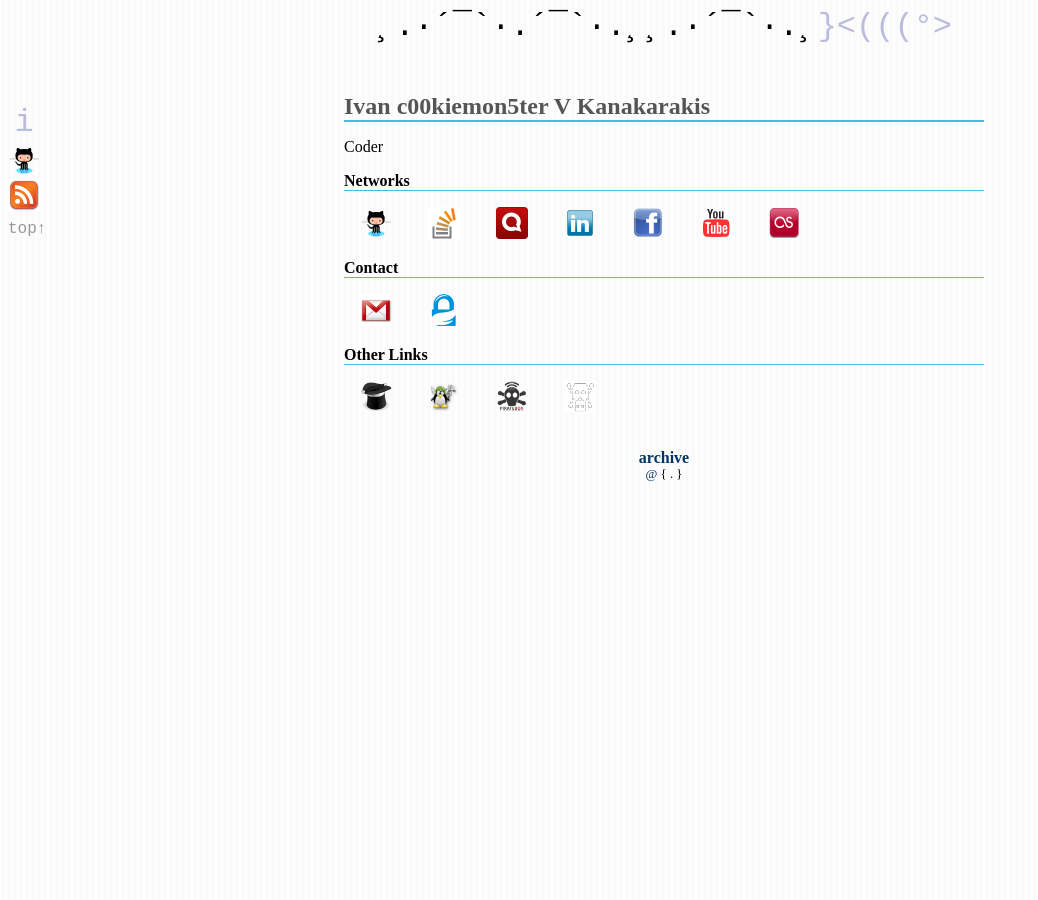
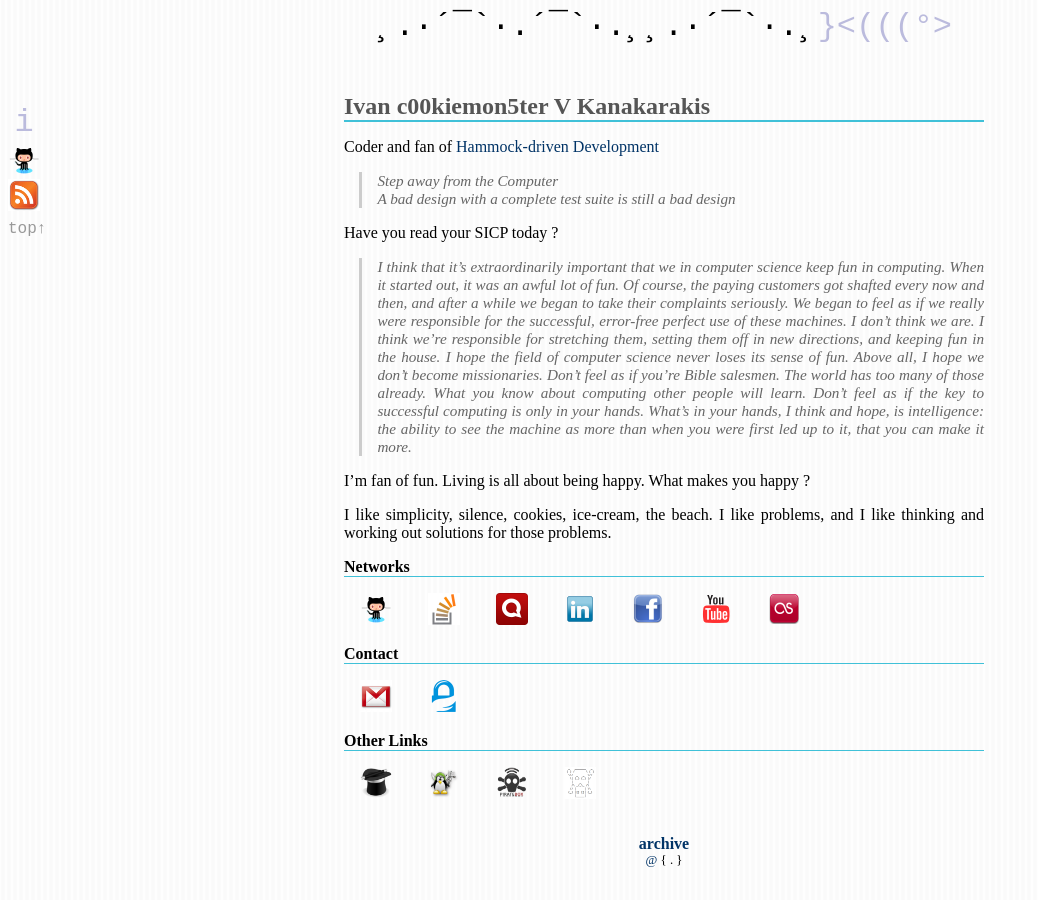
Before and after one commit to c00kiemon5ter/c00kiemon5ter.github.com, a Jekyll site: the page built from about.markdown, in a window 1280 px wide. Shown: the whole page, without its empty margins (0-1038 px from the left). Built offline with Jekyll 4.4.1, drawn with Linux system fonts in a browser that asks for light colours.

Commit message:
about: update info

```diff
--- a/about.markdown
+++ b/about.markdown
@@ -5,7 +5,36 @@ title: whoami
 
 Ivan c00kiemon5ter V Kanakarakis
 ================================
-Coder
+Coder and fan of [Hammock-driven Development][hdd]
+
+> Step away from the Computer<br />
+> A bad design with a complete test suite is still a bad design
+
+  [hdd]: http://blip.tv/clojure/hammock-driven-development-4475586
+
+Have you read your SICP today ?
+
+> I think that it's extraordinarily important that we in computer science keep
+> fun in computing. When it started out, it was an awful lot of fun. Of course,
+> the paying customers got shafted every now and then, and after a while we
+> began to take their complaints seriously. We began to feel as if we really
+> were responsible for the successful, error-free perfect use of these machines.
+> I don't think we are. I think we're responsible for stretching them, setting
+> them off in new directions, and keeping fun in the house. I hope the field of
+> computer science never loses its sense of fun. Above all, I hope we don't
+> become missionaries. Don't feel as if you're Bible salesmen. The world has too
+> many of those already. What you know about computing other people will learn.
+> Don't feel as if the key to successful computing is only in your hands. What's
+> in your hands, I think and hope, is intelligence: the ability to see the
+> machine as more than when you were first led up to it, that you can make it
+> more.
+
+I'm fan of fun. Living is all about being happy. What makes you happy ?
+
+I like simplicity, silence, cookies, ice-cream, the beach.
+I like problems, and I like thinking and working out solutions
+for those problems.
+
 
 Networks
 --------
```
